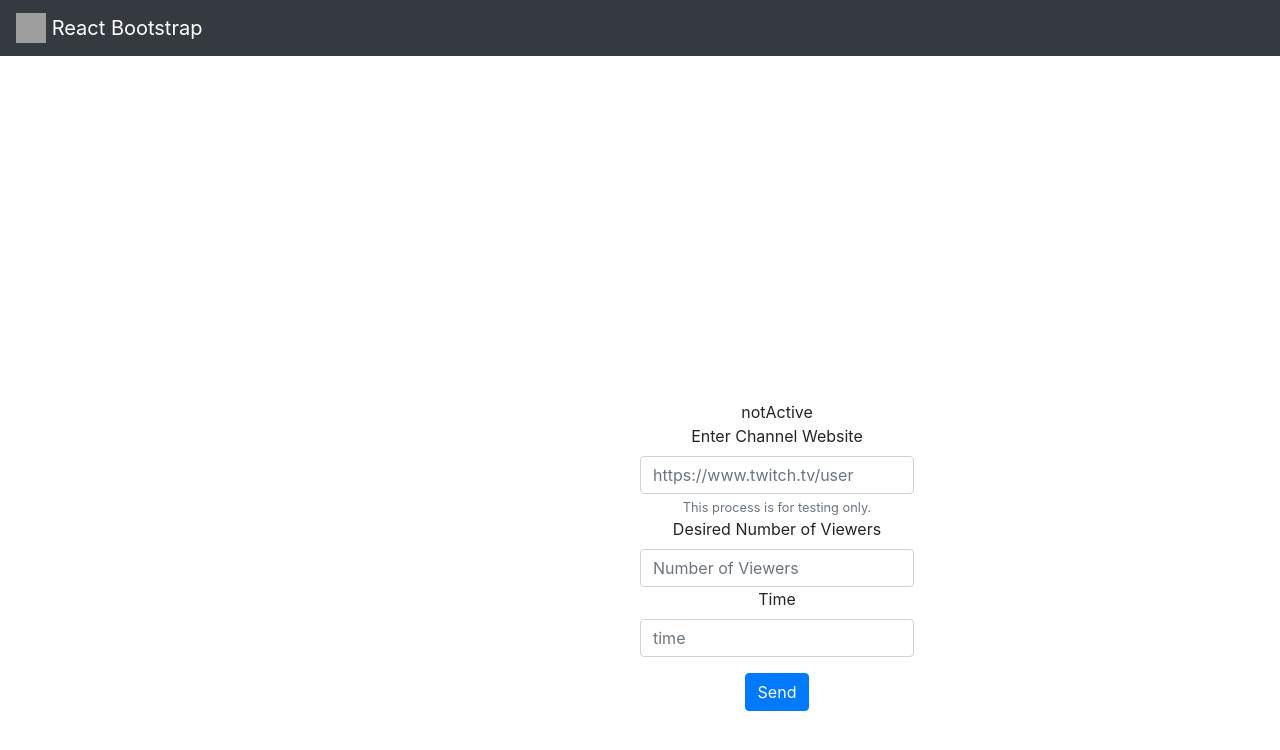
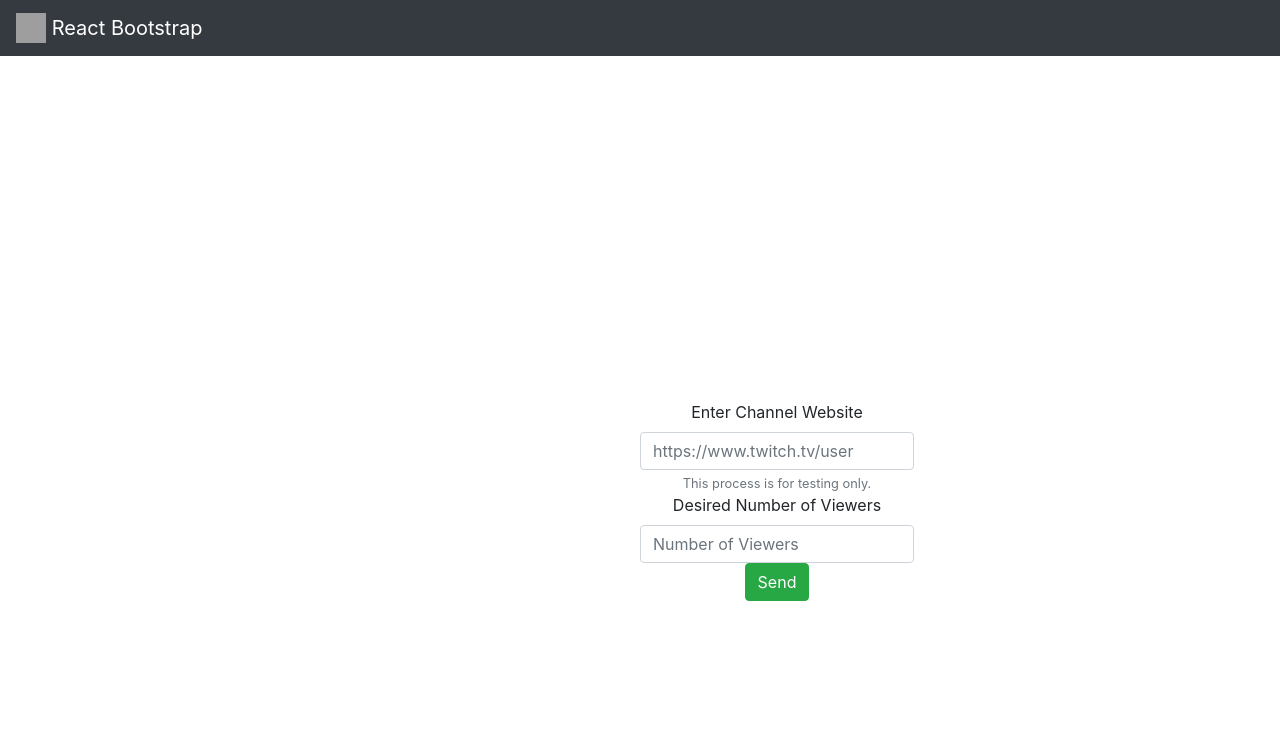
Before and after one commit to MarioR9/Viewers_Frontend, a React (Create React App) app: page / in a window 1280 px wide. Shown: the top 750 px of the page. Built offline with nearby package versions, Linux system fonts and the light colour scheme; grey boxes are pictures that could not be loaded.

Commit message:
minor changes to fetch request

```diff
--- a/src/Components/Views.js
+++ b/src/Components/Views.js
@@ -7,13 +7,14 @@ export default class Viewers extends React.Component{
     super(props);
     this.state = {channel: '',
                   numOfViewers: 0,
-                  time: 0,
-                  status: "notActive"
+                  status: true,
+
                   }
   }
 //Fetching to backend.. response not working yet..
   handleRequest=()=>{
-    const data = {website: "this.state.channel", numOfViewers: "this.state.numOfViewers", time: "this.state.time"}
+    this.setState({status: false})
+    const data = {website: this.state.channel, numOfViewers: this.state.numOfViewers, status: "active"}
     console.log(data)
     const options = {
       method: 'POST',
@@ -22,7 +23,7 @@ export default class Viewers extends React.Component{
        },
       body: JSON.stringify(data),
     }
-    fetch(`https://us-central1-viewers-c9c49.cloudfunctions.net/app/api`, options)
+    fetch(`https://viewersbackend.herokuapp.com/api`, options)
     .then(resp=>resp.json())
     .then(data => {console.log(data)})
 
@@ -32,7 +33,26 @@ export default class Viewers extends React.Component{
     });
 
   }
+  handleStatusState=()=>{
+    this.setState({status: false})
+    const data = {website: this.state.channel, numOfViewers: this.state.numOfViewers, status: "close"}
+    console.log(data)
+    const options = {
+      method: 'POST',
+      headers : {
+        'Content-Type': 'application/json',
+       },
+      body: JSON.stringify(data),
+    }
+    fetch(`https://viewersbackend.herokuapp.com/api`, options)
+    .then(resp=>resp.json())
+    .then(data => {console.log(data)})
 
+    .catch(err => {
+      // Error handling
+      console.log("Error Reading data " + err);
+    });
+  }
 
 
   render(){
@@ -40,8 +60,6 @@ export default class Viewers extends React.Component{
 
       <div className="Form-Container">
         <div>{this.state.status}</div>
-      <Form>
-        <Form.Group >
           {/* CHannel or webiste not determine yet. Could have a drop down menu instead with main streaming platforms */}
           <Form.Label>Enter Channel Website</Form.Label>
           <Form.Control onChange={(e)=>{this.setState({ channel: e.currentTarget.value })}} type="text" placeholder="https://www.twitch.tv/user"/>
@@ -50,16 +68,11 @@ export default class Viewers extends React.Component{
           </Form.Text>
           <Form.Label>Desired Number of Viewers</Form.Label>
           <Form.Control onChange={(e)=>{this.setState({ numOfViewers: e.currentTarget.value })}} type="text" placeholder="Number of Viewers" />
-          <Form.Label>Time</Form.Label>
-          <Form.Control onChange={(e)=>{this.setState({ time: e.currentTarget.value })}} type="text" placeholder="time" />
-        </Form.Group>
-
-        <Button onClick={this.handleRequest} variant="primary" type="submit">
-        Send
-
-        </Button>
-      </Form>
-
+          {this.state.status === false ?
+          <Button onClick={this.handleStatusState} variant="danger" type="submit">Stop</Button>
+          :
+          <Button onClick={this.handleRequest} variant="success" type="submit"> Send</Button>
+          }
       </div>
     )
   }
```
Also changed, not shown: 1 other file (tests, documents, lock files or other folders).
